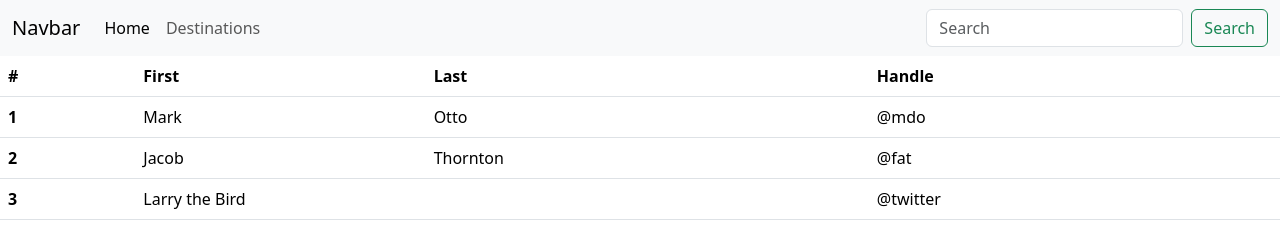
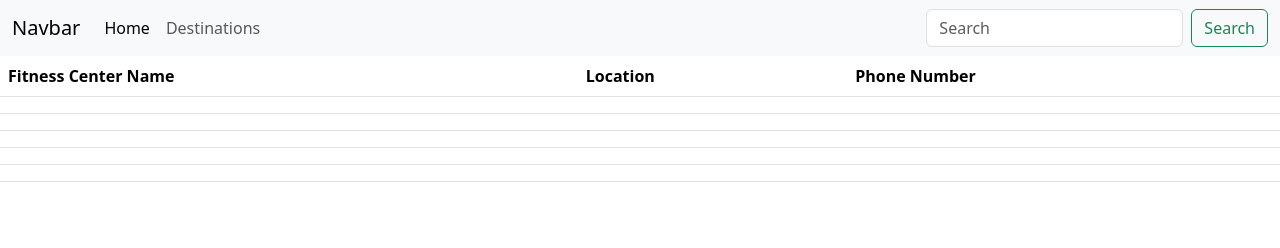
Before and after one commit to ecuevas97/week3bootstrap, a website: page destinations.html in a window 1280 px wide. Drawn offline with nearby package versions, Linux system fonts and the light colour scheme.

Commit message:
created a blank table for fitness centers name, location and number

```diff
--- a/destinations.html
+++ b/destinations.html
@@ -47,32 +47,41 @@
       <table class="table">
         <thead>
           <tr>
-            <th scope="col">#</th>
-            <th scope="col">First</th>
-            <th scope="col">Last</th>
-            <th scope="col">Handle</th>
+            <th scope="col">Fitness Center Name</th>
+            <th scope="col">Location</th>
+            <th scope="col">Phone Number</th>
           </tr>
         </thead>
+
         <tbody>
           <tr>
-            <th scope="row">1</th>
-            <td>Mark</td>
-            <td>Otto</td>
-            <td>@mdo</td>
+            <td></td>
+            <td></td>
+            <td></td>
           </tr>
           <tr>
-            <th scope="row">2</th>
-            <td>Jacob</td>
-            <td>Thornton</td>
-            <td>@fat</td>
+            <td></td>
+            <td></td>
+            <td></td>
           </tr>
           <tr>
-            <th scope="row">3</th>
-            <td colspan="2">Larry the Bird</td>
-            <td>@twitter</td>
+            <td></td>
+            <td></td>
+            <td></td>
+          </tr>
+          <tr>
+            <td></td>
+            <td></td>
+            <td></td>
+          </tr>
+          <tr>
+            <td></td>
+            <td></td>
+            <td></td>
           </tr>
         </tbody>
       </table>
+
 
     <script src="node_modules/bootstrap/dist/js/bootstrap.bundle.js"></script>
 
```
